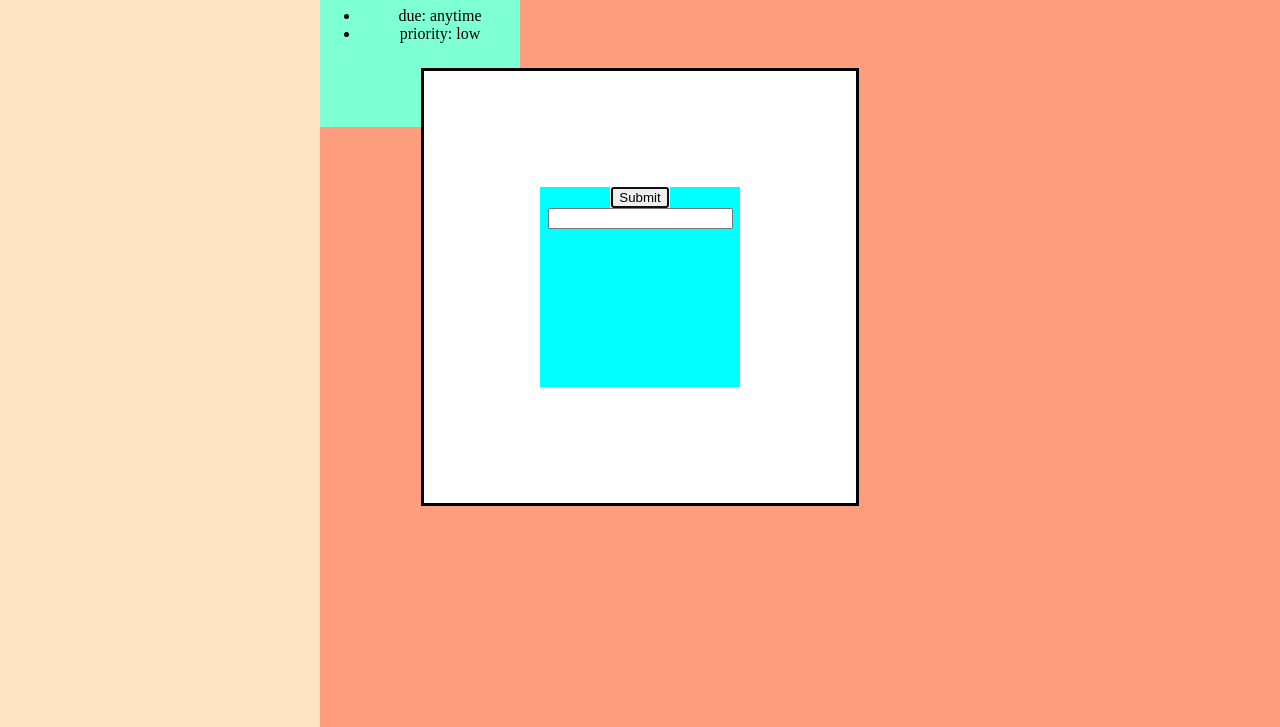
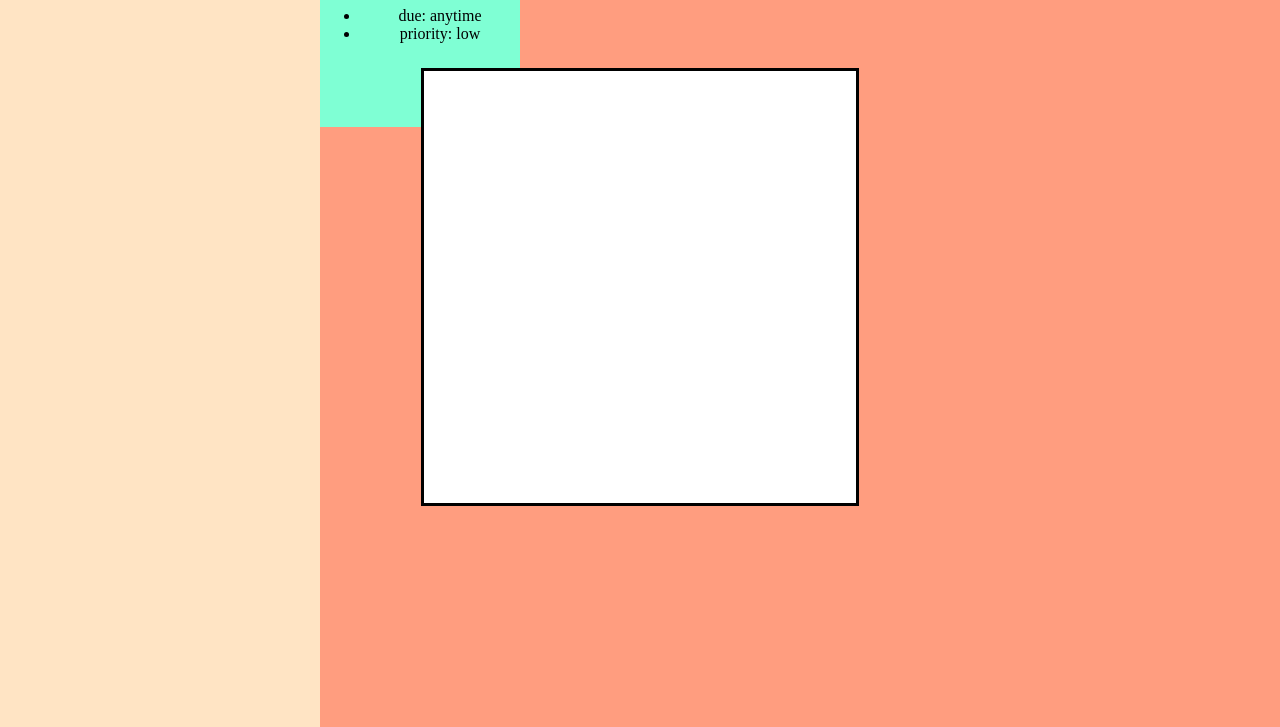
Before and after one commit to JDL001J/to-do-list-wp, a website built with webpack: page dist/index.html in a window 1280 px wide. Shown: the part 153-880 px from the top of the page. Built offline with nearby package versions, Linux system fonts and the light colour scheme.

Commit message:
working on dialog_box

```diff
--- a/src/dialog_box.js
+++ b/src/dialog_box.js
@@ -6,18 +6,19 @@ export const dialogBox = () => {
 
     const box = document.createElement('dialog');
     box.setAttribute('id', 'dialog-box');
-    const form = document.createElement('form');
-    const inputTitle = document.createElement("input");
+    box.setAttribute("aria-modal", 'false')
+    // const form = document.createElement('form');
+    // const inputTitle = document.createElement("input");
 
-    const submit = document.createElement("button");
-    submit.setAttribute('type', 'submit');
-    submit.textContent = "Submit"
-    form.appendChild(submit)
+    // const submit = document.createElement("button");
+    // submit.setAttribute('type', 'submit');
+    // submit.textContent = "Submit"
+    // form.appendChild(submit)
+box.close()
 
 
-
-form.appendChild(inputTitle);
-box.appendChild(form);
+  // form.appendChild(inputTitle);
+  // box.appendChild(form);
 
 
    const body = document.querySelector("#body");
@@ -25,13 +26,13 @@ box.appendChild(form);
 
    body.appendChild(box)
 
-   document.querySelector("form").addEventListener("submit", (e) => {
-    e.preventDefault();
-    createItem()
-  });
+  //  document.querySelector("form").addEventListener("submit", (e) => {
+  //   e.preventDefault();
+  //   createItem()
+  // });
 
 
-box.show()
+
 
 
 }
--- a/src/index.js
+++ b/src/index.js
@@ -4,4 +4,5 @@ import {dialogBox} from './dialog_box';
 
 
 onLoad();
+
 dialogBox()
--- a/src/style.css
+++ b/src/style.css
@@ -73,6 +73,3 @@ display: flex;
     height: 200px;
     width: 200px;
  }
- input{
-
- }
```
Also changed, not shown: dist/index.html, dist/main.js.
